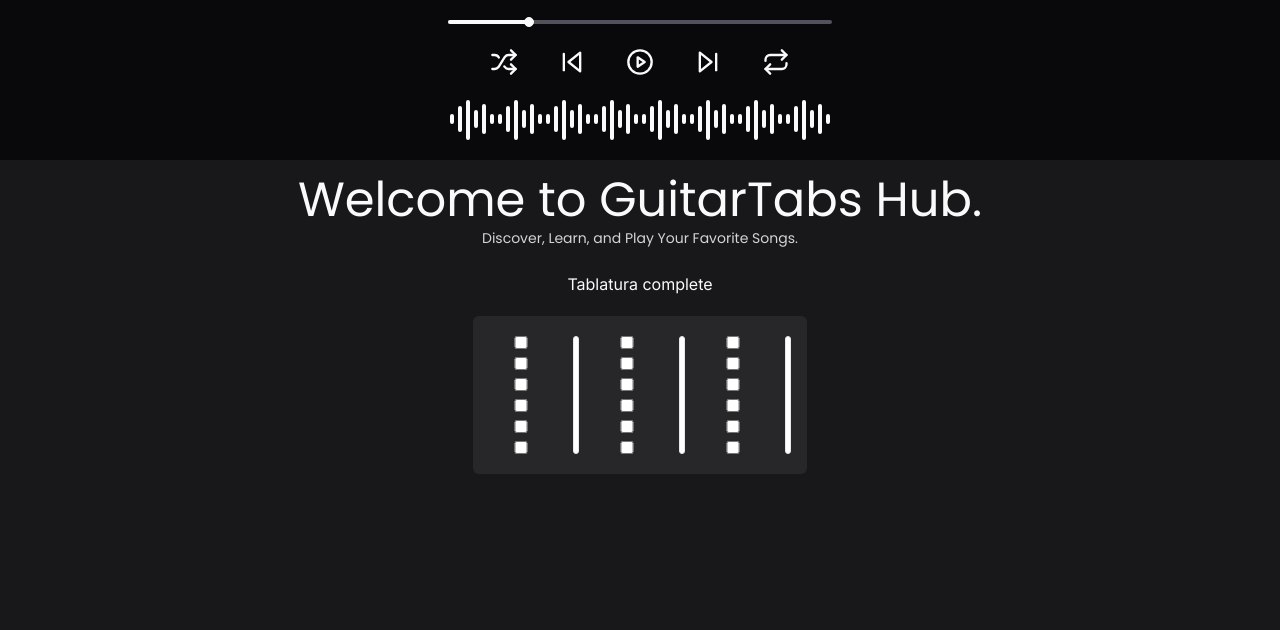
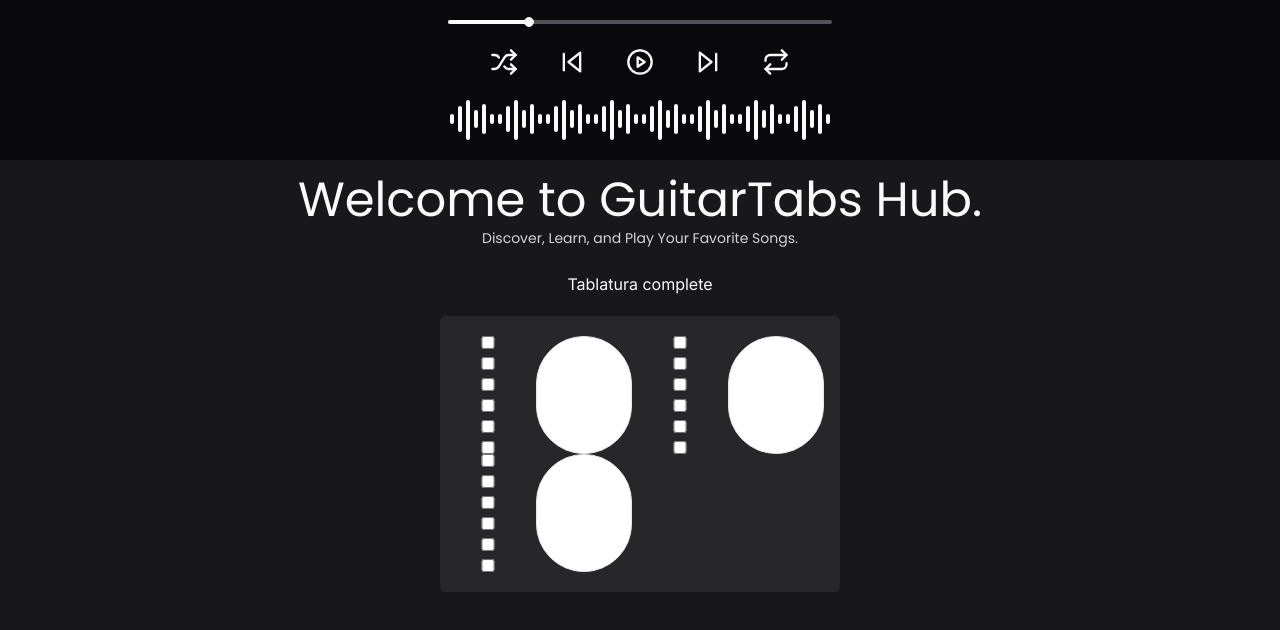
Before and after one commit to AdlerCastro/Tablatura, a Next.js app: page / in a window 1280 px wide. Shown: the top 630 px of the page. Built offline with nearby package versions, Linux system fonts and the light colour scheme.

Commit message:
:construction: Testando Variáveis

```diff
--- a/tailwind.config.ts
+++ b/tailwind.config.ts
@@ -16,7 +16,8 @@
         app: 'min-content max-content',
       },
       gridTemplateColumns: {
-        Neck: '100px 6px 100px 6px 100px 6px',
+        Neck: 'repeat(4, minmax(0, 1fr))',
+        Frets: '96px 6px 96px 6px 96px 6px 96px',
       },
     },
   },
```
